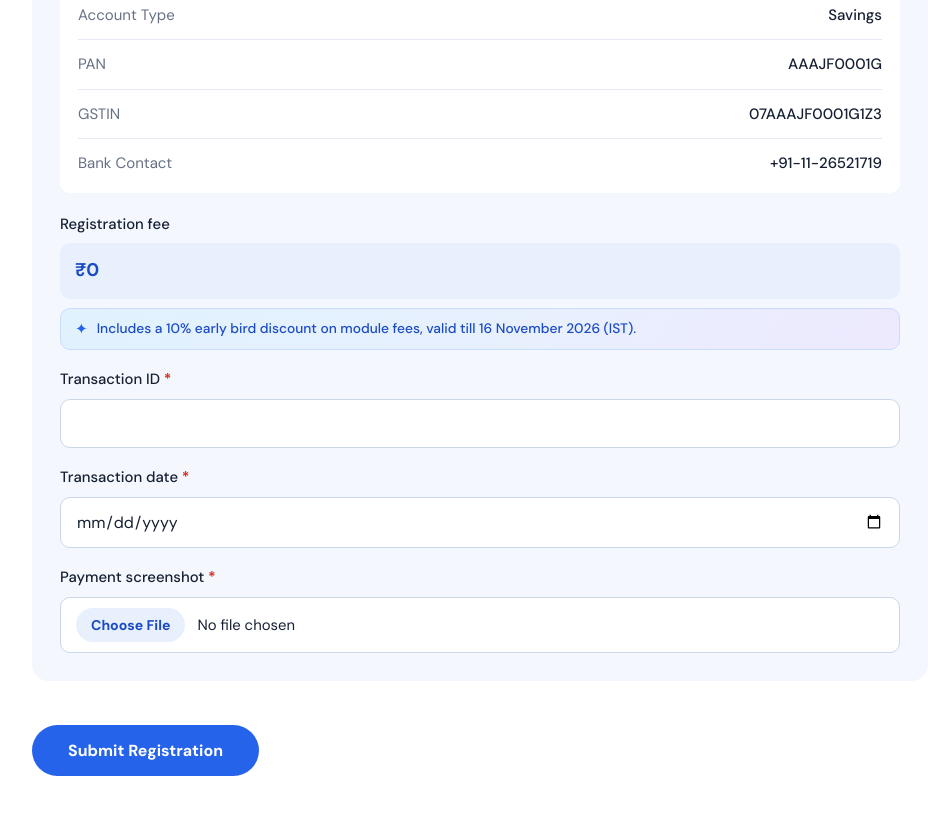
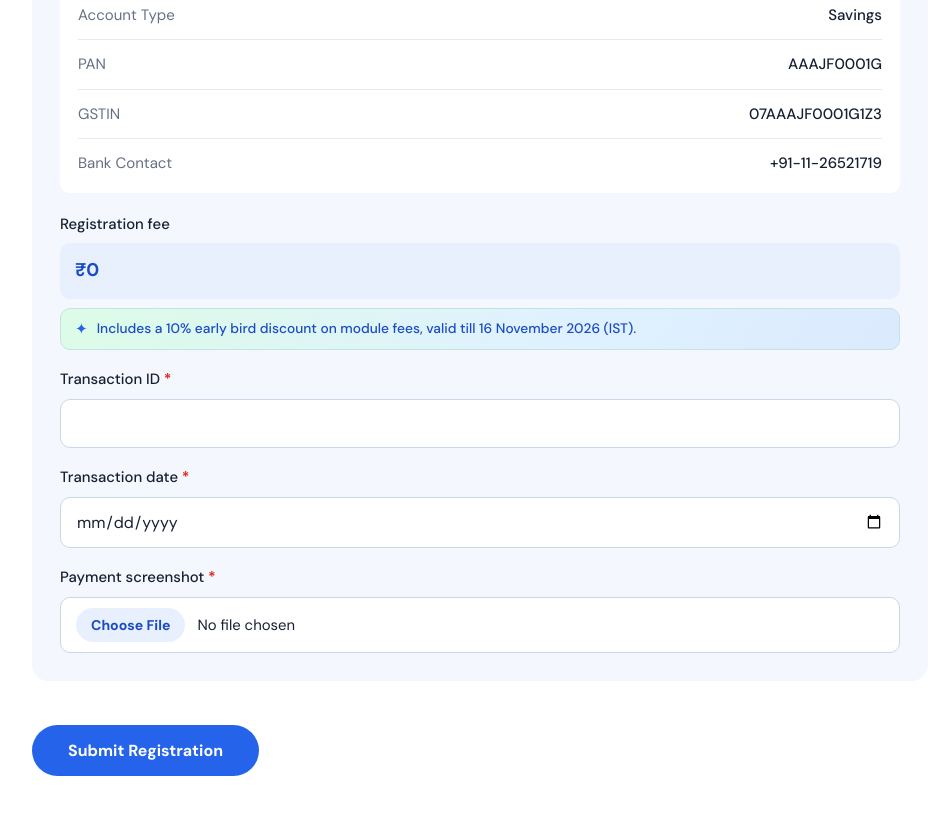
Before and after one commit to dtripathi18/cbt-website, a plain HTML site: page course-series/register.html in a window 1280 px wide. Shown: the part 5057-5871 px from the top of the page, without its empty margins (188-1119 px from the left). Drawn offline with Linux system fonts and the light colour scheme.

Commit message:
updated gradient

```diff
--- a/course-series/css/style.css
+++ b/course-series/css/style.css
@@ -289,9 +289,9 @@ a { color: var(--cs-accent-dark); }
   gap: 9px;
   margin: 2px 0 0;
   padding: 10px 14px;
-  border: 1px solid #c9dcfb;
+  border: 1px solid #c3e4dd;
   border-radius: var(--cs-radius-sm);
-  background: linear-gradient(120deg, #e0f2fe 0%, #e8f0fe 55%, #ede9fe 100%);
+  background: linear-gradient(120deg, #dcfce7 0%, #e0f2fe 55%, #dbeafe 100%);
   color: var(--cs-accent-dark);
   font-size: 0.86rem;
   font-weight: 500;
```
